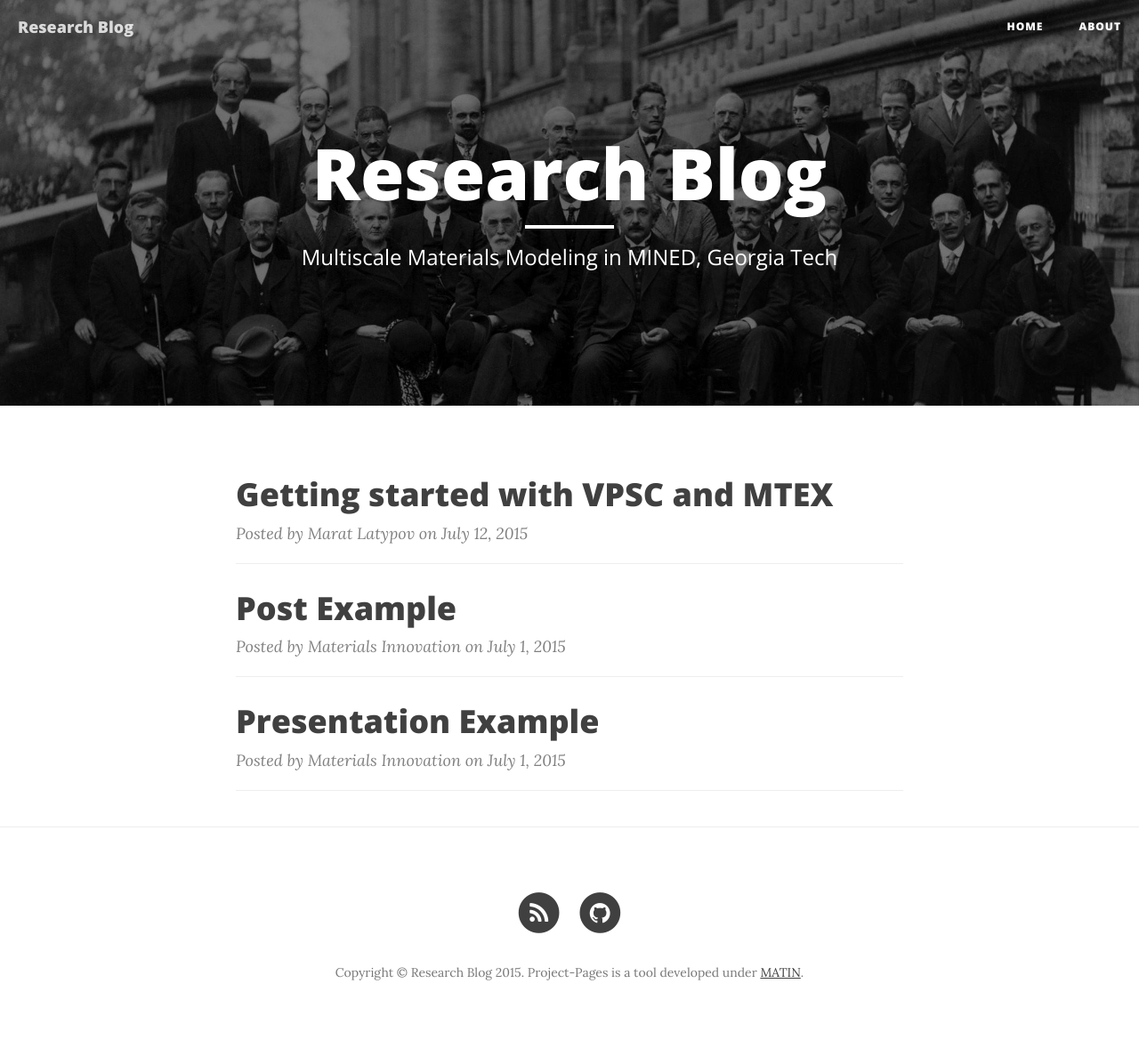
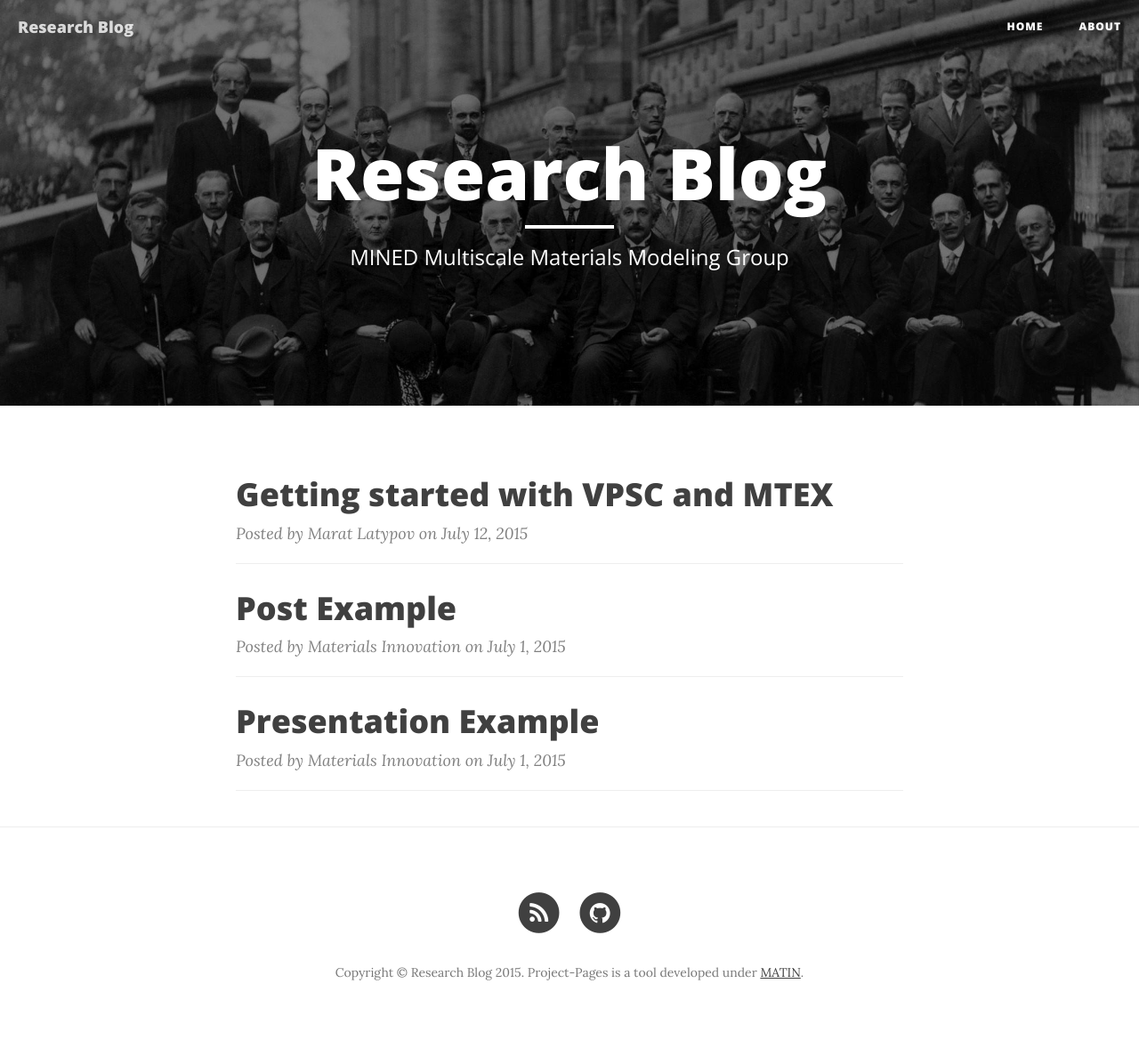
Before and after one commit to 0309akash/group-blog, a Jekyll site: the page built from index.html, in a window 1280 px wide. Shown: the whole page at 89% size. Built offline with Jekyll 4.4.1, drawn with Linux system fonts in a browser that asks for light colours; nearby versions of some CDN libraries; the list of posts is cut into pages by our own code.

Commit message:
Update url and description

```diff
--- a/_config.yml
+++ b/_config.yml
@@ -3,11 +3,11 @@
 title: Research Blog
 header-img: img/home-bg.jpg
 email: your-email@yourdomain.com
-description: "Multiscale Materials Modeling in MINED, Georgia Tech"
-baseurl: "/research-blog"
+description: "MINED Multiscale Materials Modeling Group"
+baseurl: "/group-blog"
 url: "http://mined-simulations.github.io"
 github_username:  mined-simulations
-project_repository: research-blog
+project_repository: group-blog
 
 # Build settings
 # Don't change these variables
```
